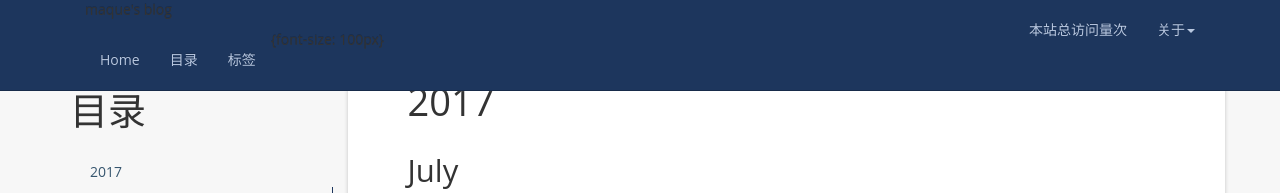
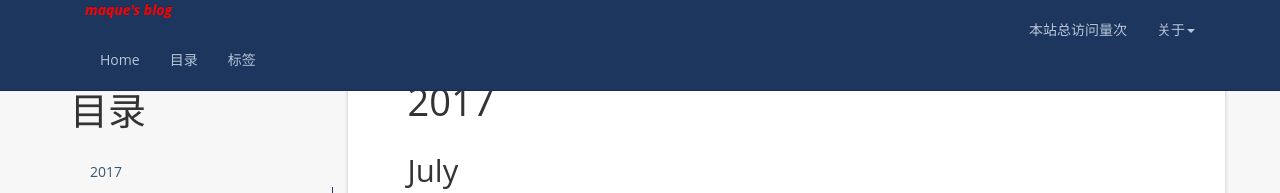
Before and after one commit to maqueredkop/maqueredkop.github.io, a Jekyll site: the page built from index.html, in a window 1280 px wide. Shown: the top 193 px of the page. Built offline with Jekyll 4.4.1, drawn with Linux system fonts in a browser that asks for light colours; nearby versions of some CDN libraries; the list of posts is cut into pages by our own code; comment, search, counter and statistics services are not loaded.

Commit message:
change the blog name size and color

```diff
--- a/_includes/header.html
+++ b/_includes/header.html
@@ -14,7 +14,7 @@
     </div>
     <nav class="collapse navbar-collapse bs-navbar-collapse" role="navigation">
       <ul class="nav navbar-nav">
-        <p>maque's blog</p>{font-size: 100px}
+        <p style="font-size:14px; color:#FF0000; font-weight:bold; font-style:italic;">maque's blog</p>
 
         <li>
           <a href="{{ '/' | prepend: site.baseurl }}">Home</a>
```
